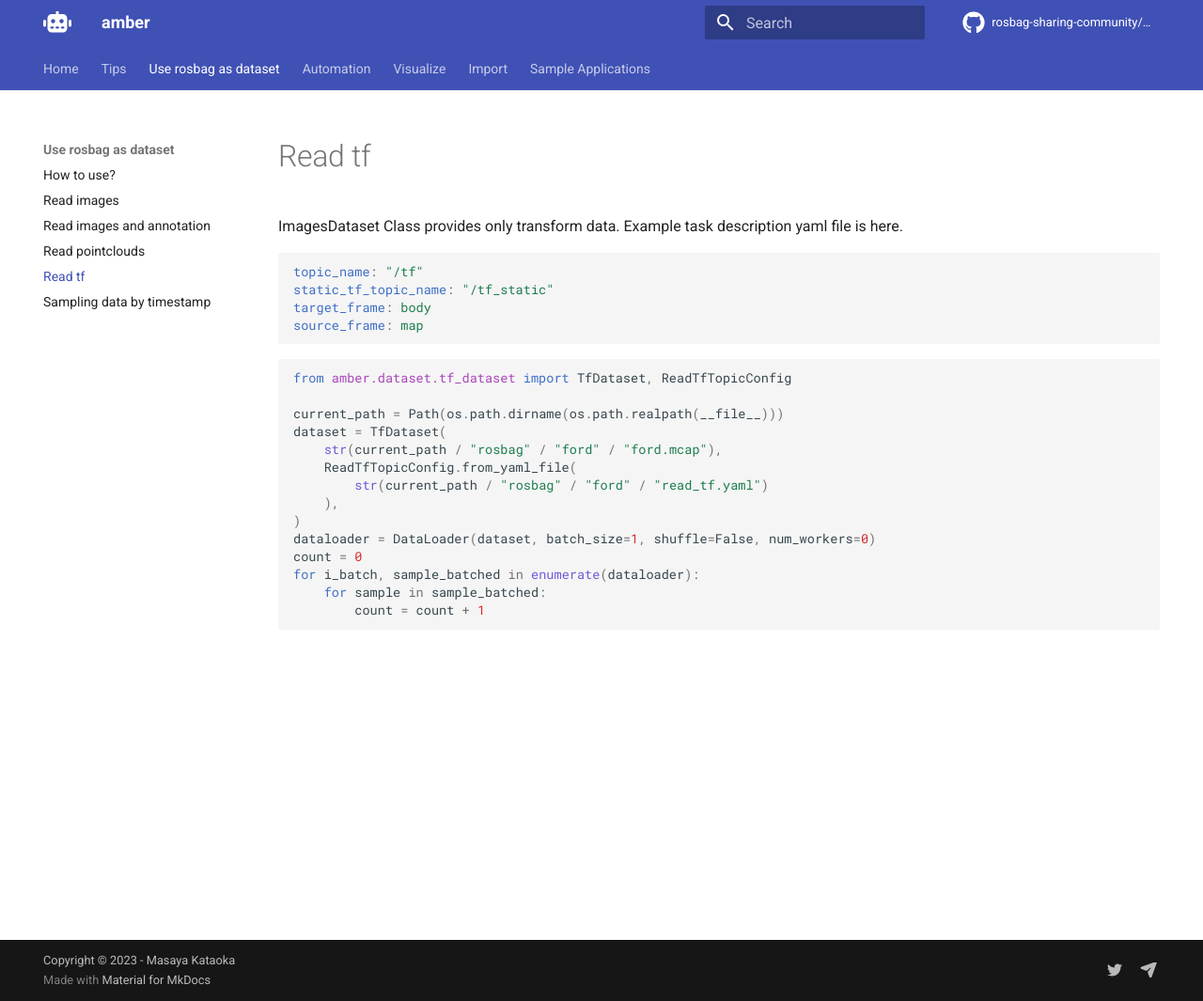
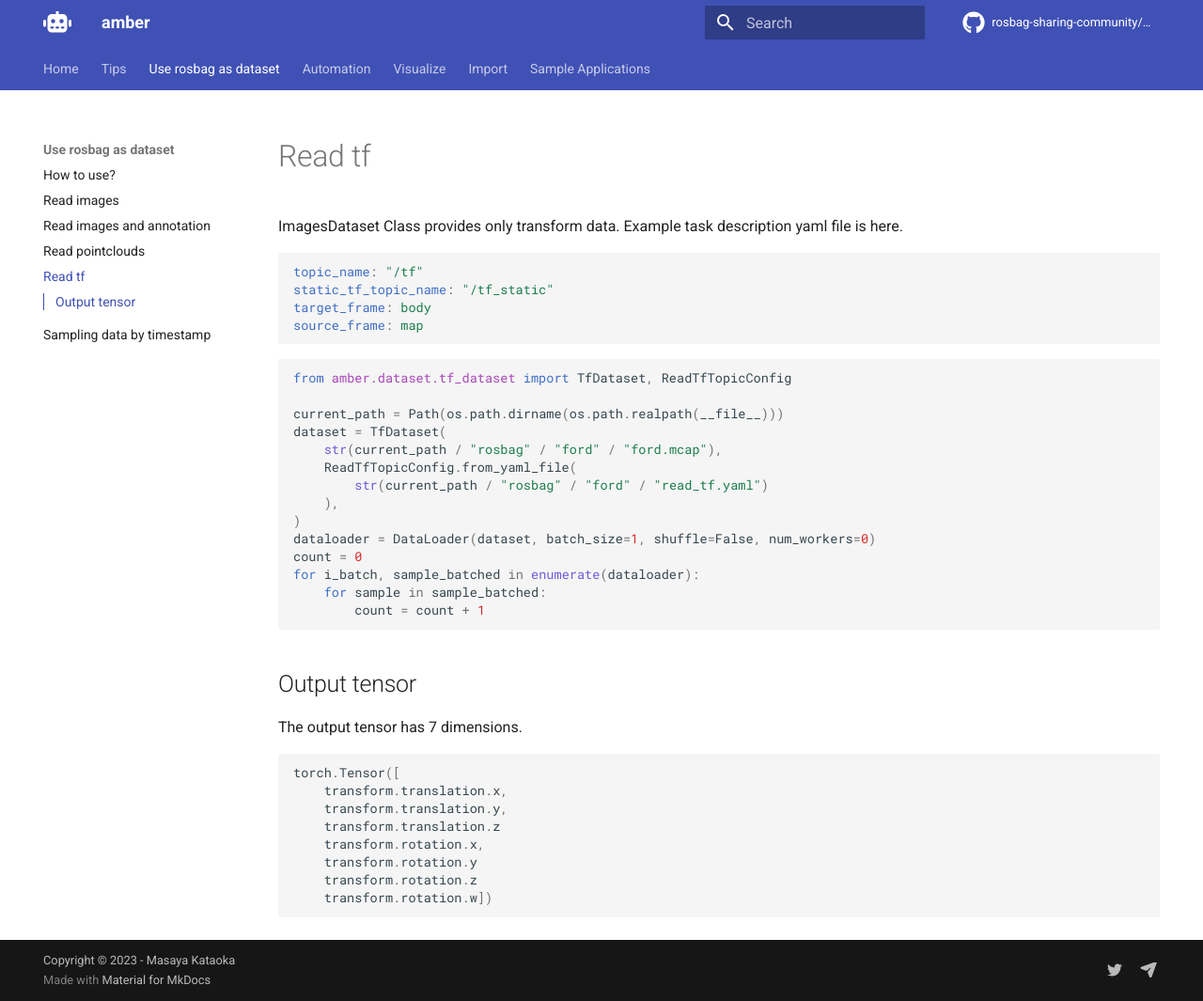
Before and after one commit to rosbag-sharing-community/amber, an MkDocs documentation site: the page built from docs/use_rosbag_as_dataset/read_tf.md, in a window 1280 px wide and 1065 px high. Shown: the whole window at 94% size. Built offline with MkDocs 1.6.1 and Material for MkDocs 9.7.7, drawn with Linux system fonts in a browser that asks for light colours; nearby versions of some CDN libraries; comment, search, counter and statistics services are not loaded.

Commit message:
add document
Signed-off-by: Masaya Kataoka <ms.kataoka@gmail.com>

````diff
--- a/docs/use_rosbag_as_dataset/read_tf.md
+++ b/docs/use_rosbag_as_dataset/read_tf.md
@@ -26,3 +26,18 @@ for i_batch, sample_batched in enumerate(dataloader):
     for sample in sample_batched:
         count = count + 1
 ```
+
+## Output tensor
+
+The output tensor has 7 dimensions.
+
+```python
+torch.Tensor([
+    transform.translation.x,
+    transform.translation.y,
+    transform.translation.z
+    transform.rotation.x,
+    transform.rotation.y
+    transform.rotation.z
+    transform.rotation.w])
+```
````
